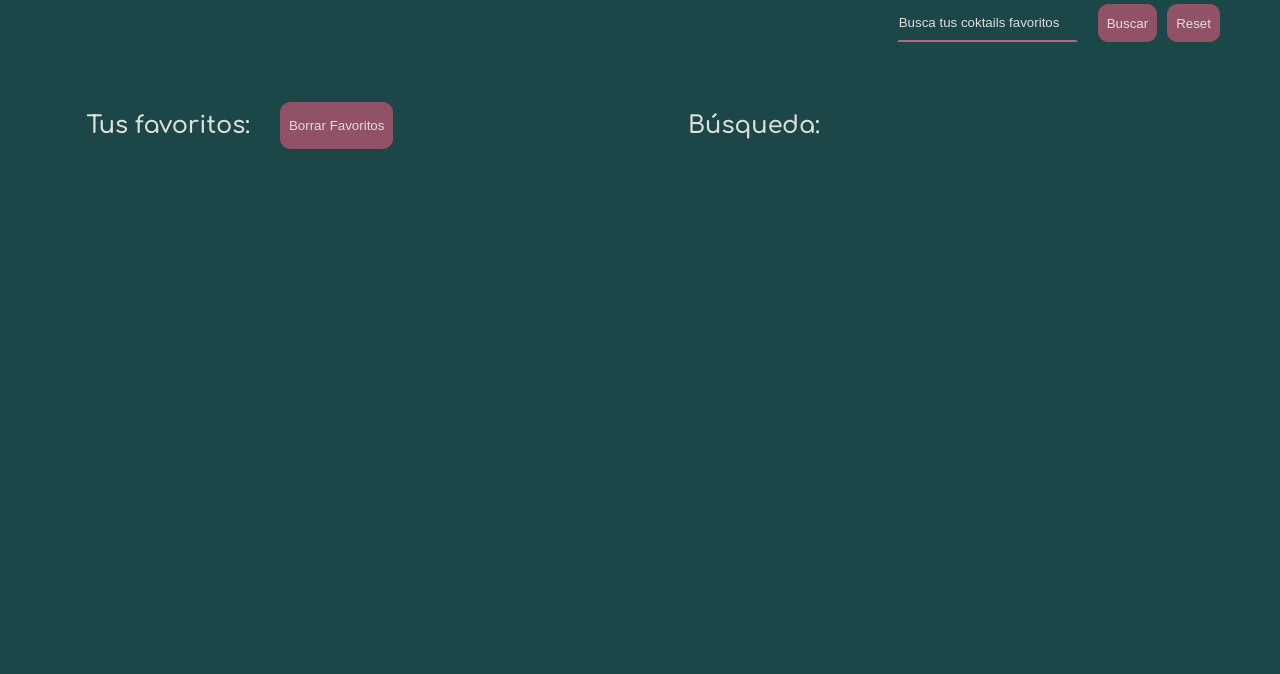
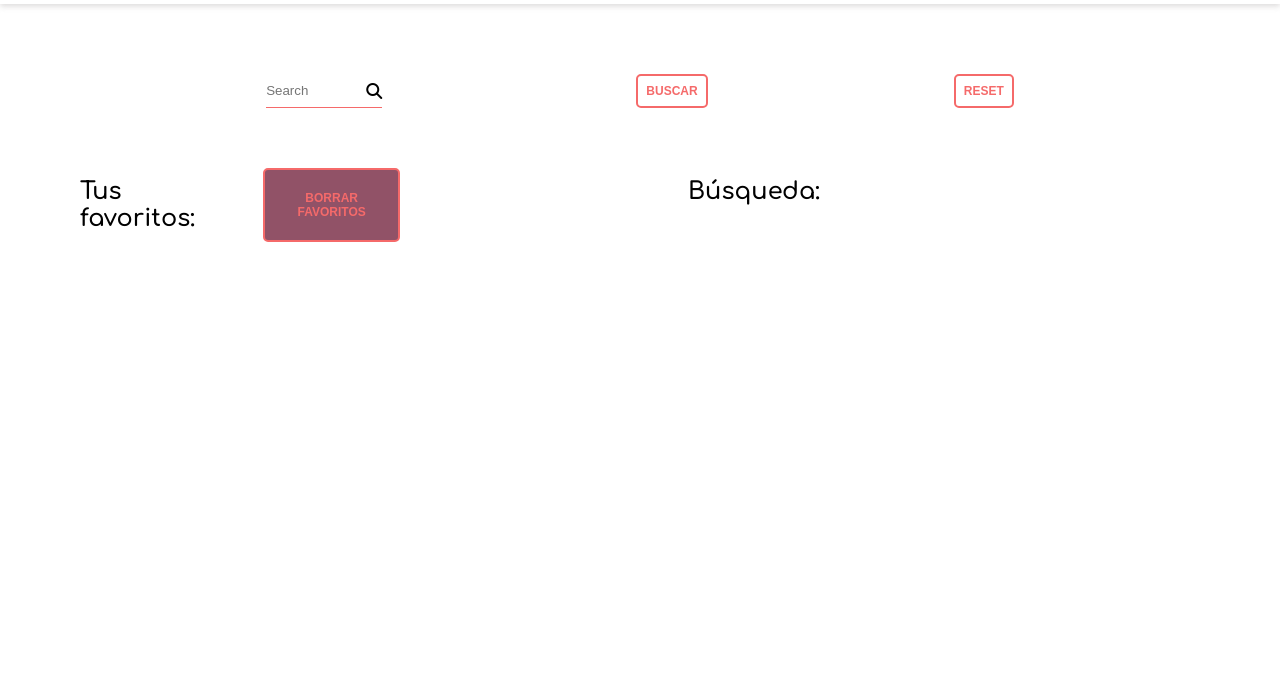
Before and after one commit to veroisla/The-Cocktail, a website: page src/html/index.html in a window 1280 px wide. Shown: the part 126-800 px from the top of the page. Drawn offline with nearby package versions, Linux system fonts and the light colour scheme; files that its build step writes are made by us from their sources; files whose address does not match are found by name.

Commit message:
change colors

```diff
--- a/src/html/partials/button.html
+++ b/src/html/partials/button.html
@@ -1,9 +1,9 @@
 <div class="form__div">
-  <input
-    type="text"
-    class="form__input js_input"
-    placeholder="Busca tus coktails favoritos"
-  />
+  <div class="form__inputAndIcon">
+    <input type="text" class="form__input js_input" placeholder="Search" />
+    <i class="fa-solid fa-magnifying-glass"></i>
+  </div>
+
   <button type="button" class="form__button form__buttonSearch js_buttonSearch">
     Buscar
   </button>
--- a/src/scss/core/_reset.scss
+++ b/src/scss/core/_reset.scss
@@ -2,4 +2,5 @@
     margin: 0px;
     padding: 0px;
     box-sizing: border-box;
+    background-color: $--color-cream;
 }
--- a/src/scss/core/_variables.scss
+++ b/src/scss/core/_variables.scss
@@ -12,8 +12,20 @@ $fav_background: #795964 ;
 
 
 //letter
-$color__letter: #E0DDDB;
+$--color-cream: #ffffff;
+$--color-black: #262322;
 
 //fonts
 $font_title: 'Dancing Script', cursive;
 $font_list:'Comfortaa', cursive;
+
+
+//COLORS
+$--color-light-grey: rgba(177, 173, 173, 0.473);
+$--color-white: #ffffff;
+$--color-pink: #f56a6a;
+$--color-pink-ligth: #f1d5d5;
+$--color-bg-alt: #f5f6f7;
+$--color-grey: #7f888f;
+$--color-bold-grey:#3d4449;
+$--color-border-grey:rgba(210,215,217,0.75);
--- a/src/scss/layout/_main1.scss
+++ b/src/scss/layout/_main1.scss
@@ -1,6 +1,4 @@
-.body {
-    background-color: #1B4748;
-}
+
 
 //HEADER
 
@@ -10,25 +8,22 @@
 
   &__div {
    display: flex;
-   justify-content: center;
-   margin-top: 40px;
+   justify-content: space-around;
+   padding: 30px;
    align-items: center;
+   box-shadow: 0px 2px 6px $--color-light-grey;
   }
 
 
   &__title {
       font-size: 50px;
-      color: $color__letter;
       font-family: $font_title;
       margin-right: 30px;
-
-
   }
 
   &__logo {
   height: 70px;
   width: auto;
-
   }
 }
 
@@ -40,66 +35,43 @@
 
     &__div {
         display: flex;
-        justify-content: flex-end;
-        margin-right: 60px;
-        margin-top: 20px;
+        justify-content:space-evenly;
+        margin: 70px 20px 50px 20px;
+    }
+
+    &__inputAndIcon {
+        display: flex;
+        align-items: center;
+        margin-right: 8px;
+        border-bottom: 1px solid $--color-pink;
     }
 
     &__input {
-    line-height: 28px;
-    border: 2px solid transparent;
-    border-bottom-color: $button_hover;
-    padding: .2rem 0;
     outline: none;
-    background-color: transparent;
-    color: $color__letter;
-    transition: .3s cubic-bezier(0.645, 0.045, 0.355, 1);
-    margin-right: 20px;
+    border: none;
+    width: 100px;
    }
 
-   &__input:focus, input:hover {
-    outline: none;
-    padding: .2rem 1rem;
-    border-radius: 1rem;
-    border-color: $button_hover;
-    // border-color: #7a9cc6;
-   }
-
-   &__input::placeholder {
-    color: $color__letter;
-   }
-
-   &__input:focus::placeholder {
-    opacity: 0;
-    transition: opacity .3s;
-   }
 
     &__button {
         padding: 8px;
-        border-radius: 10px;
-        border: solid 1px $button_color;
-        background-color: $button_color;
-        color: $color__letter;
+        border-radius: 5px;
+        border: 2px solid $--color-pink;
+        font-weight: bold;
+        text-transform: uppercase;
+        font-size: 12px;
+        color: $--color-pink;
+
 
         &:hover {
             cursor: pointer;
+            background-color: $--color-pink-ligth;
+
+
+
         }
     }
 
-    &__buttonSearch {
-        margin-right: 10px;
-
-        &:hover {
-            background-color: $button_hover;
-        }
-    }
-
-   &__buttonReset{
-
-    &:hover {
-        background-color: $button_hover;
-    }
-}
 }
 
 
@@ -118,7 +90,7 @@
 
     &__title {
         font-family: $font_list;
-        color: $color__letter;
+
         margin: 10px 30px 30px 0px;
     }
 
@@ -159,7 +131,7 @@
     &__name {
          padding-top: 10px;
         font-family: $font_list;
-        color: $color__letter;
+
         font-size: 14px;
 
         &:hover {
@@ -238,7 +210,7 @@
     &__reset {
         margin-bottom: 20px;
         background-color: $button_color;
-        color: $color__letter;
+
 
     &:hover {
         background-color: $button_hover;
```
